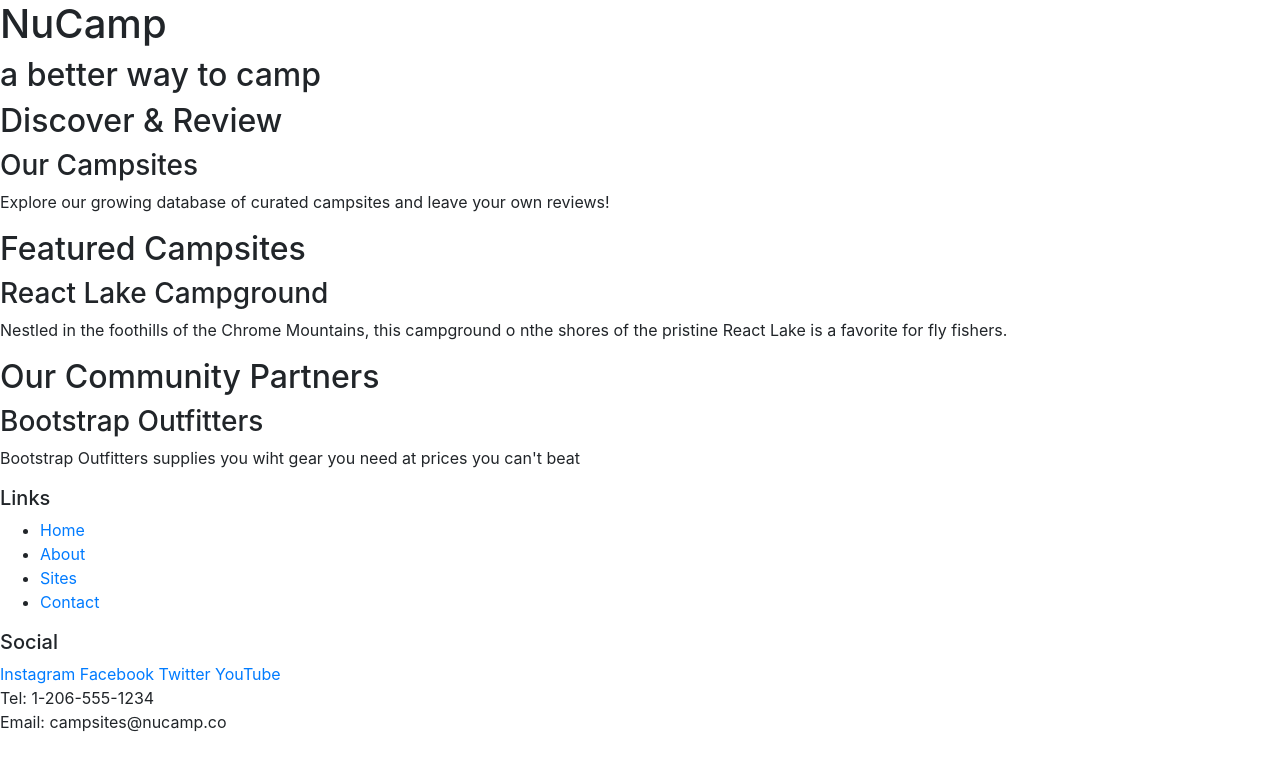
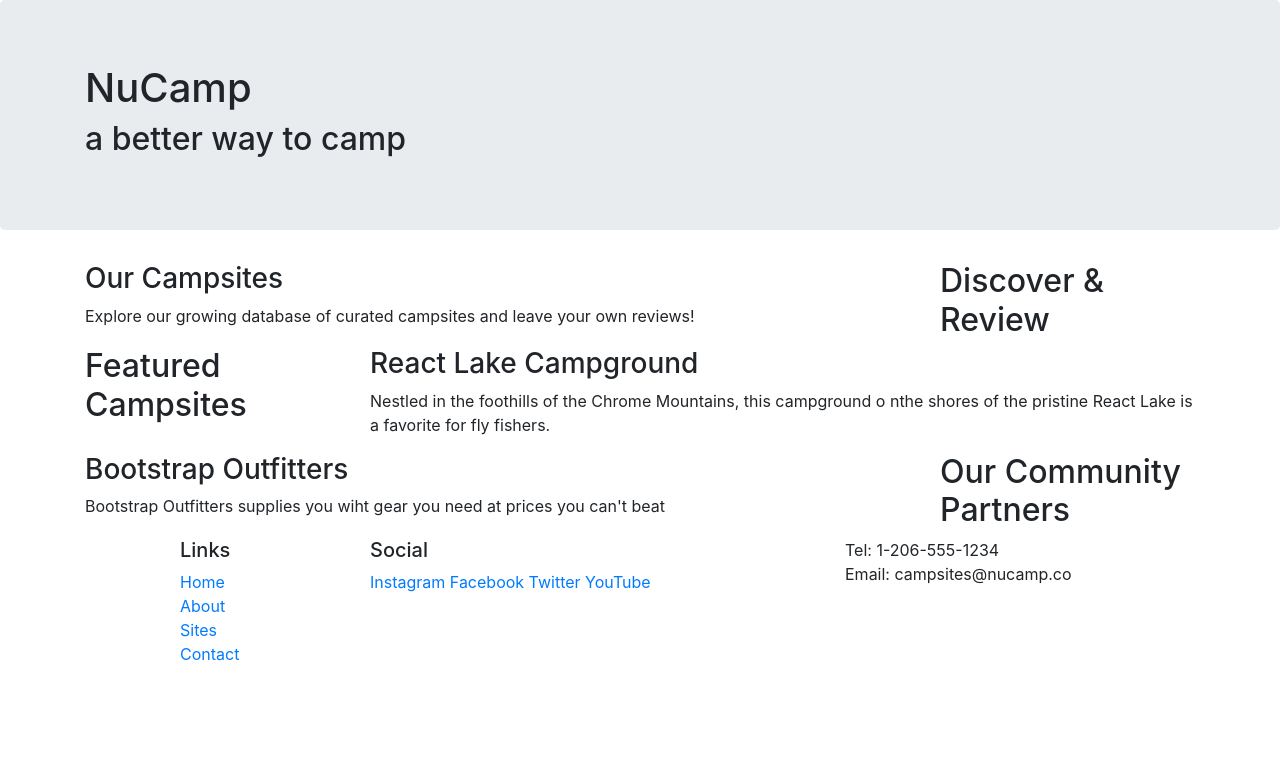
Before and after one commit to jlema/nucampBootstrap, a website: page nucampsite/index.html in a window 1280 px wide. Drawn offline with nearby package versions, Linux system fonts and the light colour scheme.

Commit message:
Bootstrap Grid Practice

```diff
--- a/nucampsite/index.html
+++ b/nucampsite/index.html
@@ -11,58 +11,86 @@
 </head>
 
 <body>
-    <header>
-        <div>
+
+    <header class="jumbotron">
+        <div class="container">
+            <div class="row">
+                <div class="col">
                     <h1>NuCamp</h1>
                     <h2>a better way to camp</h2>
                 </div>
+            </div>
+        </div>
     </header>
-    <div>
+
+    <div class="container">
+        <div class="row">
+            <div class="col-sm-4 col-md-3 order-sm-last">
                 <h2>Discover & Review</h2>
+            </div>
+            <div class="col">
                 <h3>Our Campsites</h3>
                 <p>
                     Explore our growing database of curated campsites and leave your own
                     reviews!
                 </p>
             </div>
-    <div>
+        </div>
+
+        <div class="row">
+            <div class="col-sm-4 col-md-3">
                 <h2>Featured Campsites</h2>
+            </div>
+            <div class="col">
                 <h3>React Lake Campground</h3>
                 <p>
                     Nestled in the foothills of the Chrome Mountains, this campground o nthe
                     shores of the pristine React Lake is a favorite for fly fishers.
                 </p>
             </div>
-    <div>
+        </div>
+
+        <div class="row">
+            <div class="col-sm-4 col-md-3 order-sm-last">
                 <h2>Our Community Partners</h2>
+            </div>
+            <div class="col">
                 <h3>Bootstrap Outfitters</h3>
                 <p>
                     Bootstrap Outfitters supplies you wiht gear you need at prices you can't
                     beat
                 </p>
             </div>
+        </div>
+    </div>
+
     <footer>
-        <div>
+        <div class="container">
+            <div class="row">
+                <div class="col-4 col-sm-2 offset-1">
                     <h5>Links</h5>
-            <ul>
+                    <ul class="list-unstyled">
                         <li><a href="#">Home</a></li>
                         <li><a href="#">About</a></li>
                         <li><a href="#">Sites</a></li>
                         <li><a href="#">Contact</a></li>
                     </ul>
                 </div>
-        <div>
+                <div class="col-6 col-sm-5">
                     <h5>Social</h5>
                     <a href="http://instagram.com/">Instagram</a>
                     <a href="http://facebook.com/">Facebook</a>
                     <a href="http://twitter.com/">Twitter</a>
                     <a href="http://youtube.com/">YouTube</a>
                 </div>
-        <div>
+                <div class="col-sm-4">
                     Tel: 1-206-555-1234<br />
                     Email: campsites@nucamp.co
                 </div>
+            </div>
+        </div>
     </footer>
+
     <!-- jQuery must come first, then Popper.js, then the Bootstrap Javascript plugins -->
     <script src="node_modules/jquery/dist/jquery.slim.min.js"></script>
     <script src="node_modules/popper.js/dist/umd/popper.min.js"></script>
```
Also changed, not shown: package.json (deleted, +0 -24 lines), 2 other files. Lines whose indentation alone changed are shown as unchanged.
